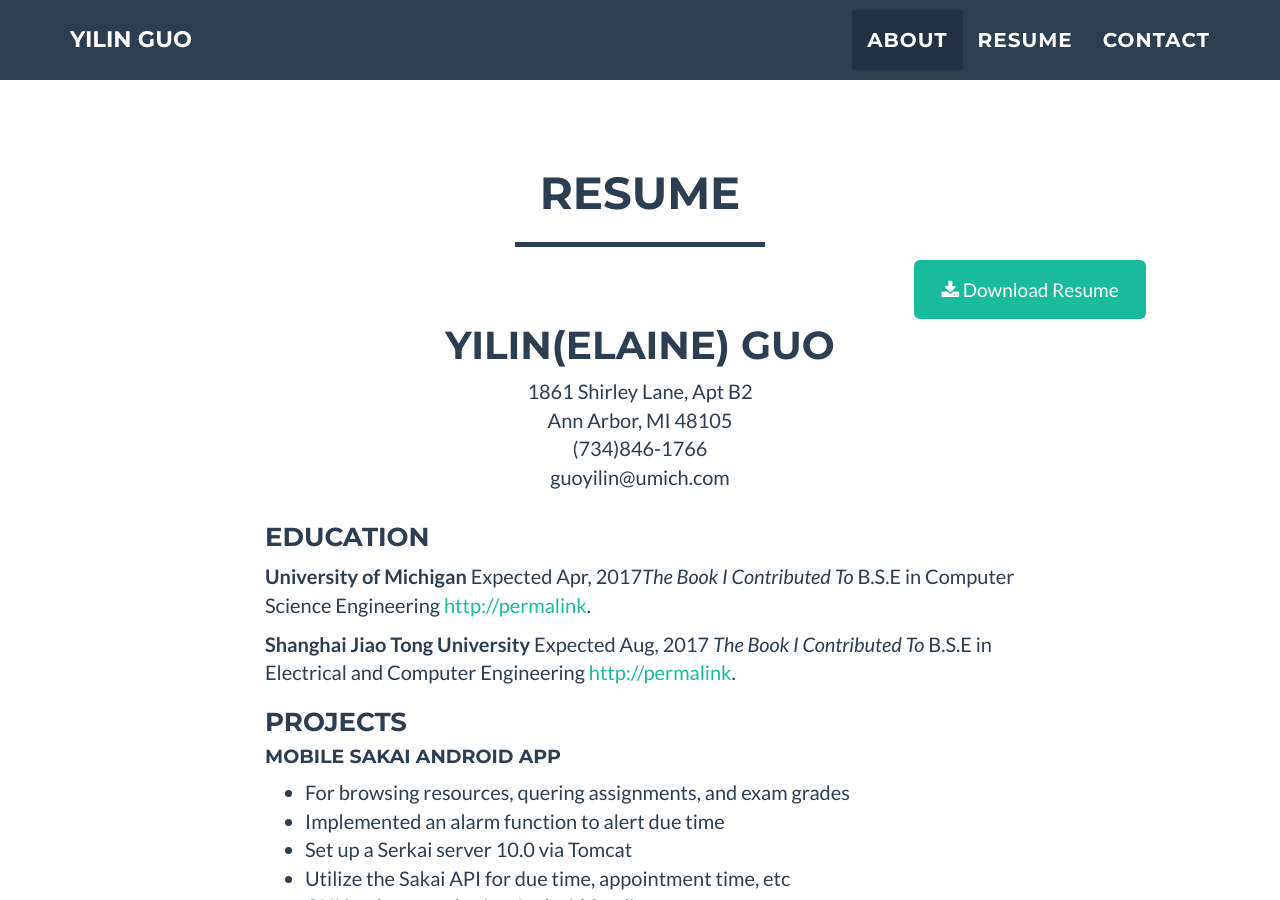
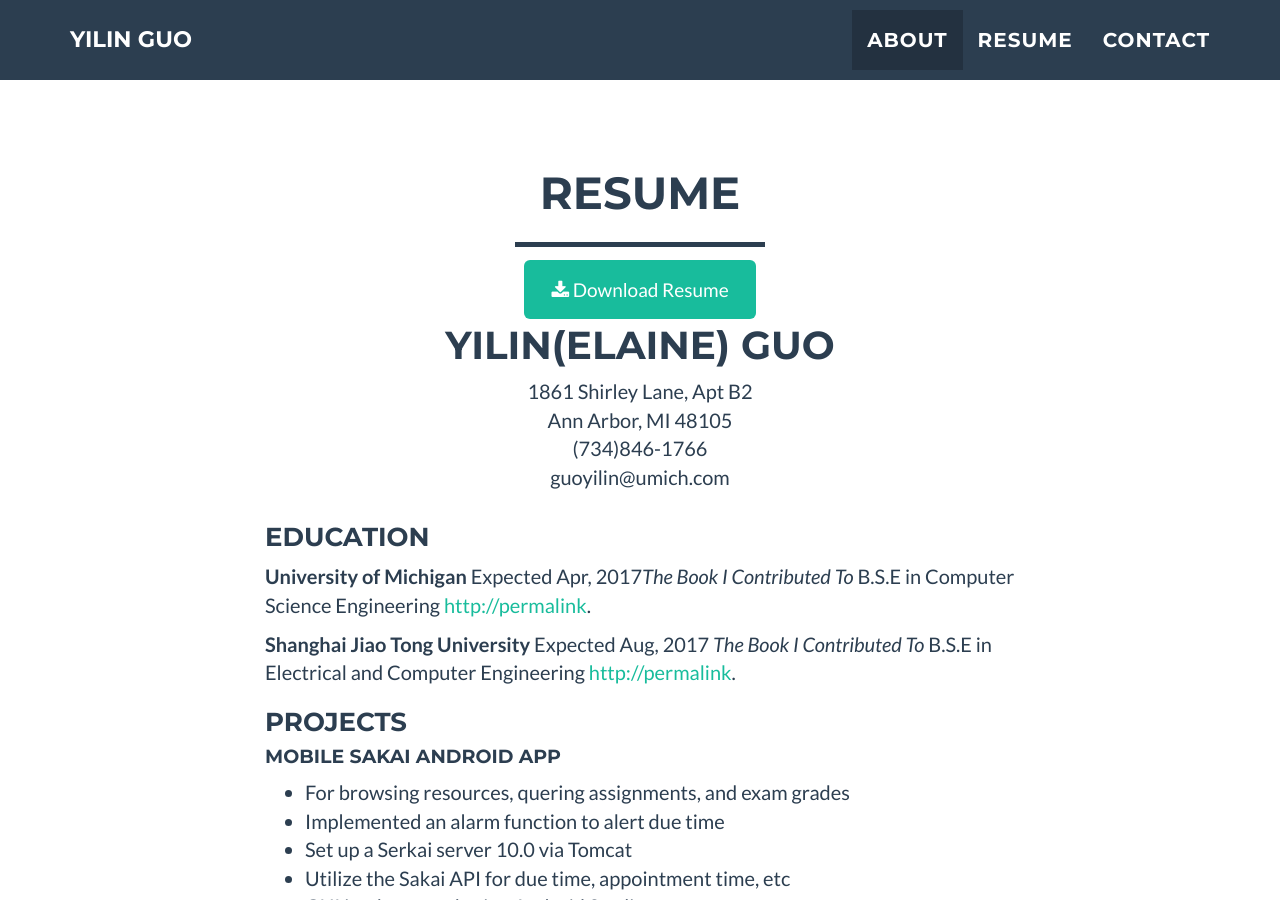
Before and after one commit to YilinGUO/YilinGUO.github.io, a Jekyll site: the page built from index.html, in a window 1280 px wide and 900 px high, scrolled down 1056 px. Built offline with Jekyll 4.4.1, drawn with Linux system fonts in a browser that asks for light colours.

Commit message:
updated all

```diff
--- a/_includes/portfolio_grid.html
+++ b/_includes/portfolio_grid.html
@@ -7,12 +7,16 @@
                     <h2>Resume</h2>
                     <hr class="star-primary">
                 </div>
-                <div class="col-lg-12 col-lg-offset-4 text-center">
-                        <a href="/assets/cv_guoyilin.pdf" class="btn-success btn-lg">
-                            <i class="fa fa-download"></i> Download Resume
-                        </a>
+            </div>
+
+            <div class="row">
+                <div class="col-lg-12 text-center">
+                    <a href="/assets/cv_guoyilin.pdf" class="btn-success btn-lg">
+                        <i class="fa fa-download"></i> Download Resume
+                    </a>
                 </div>
             </div>
+
 
             <div class="row">
                 <div class="col-lg-8 col-lg-offset-2 text-center">
```
